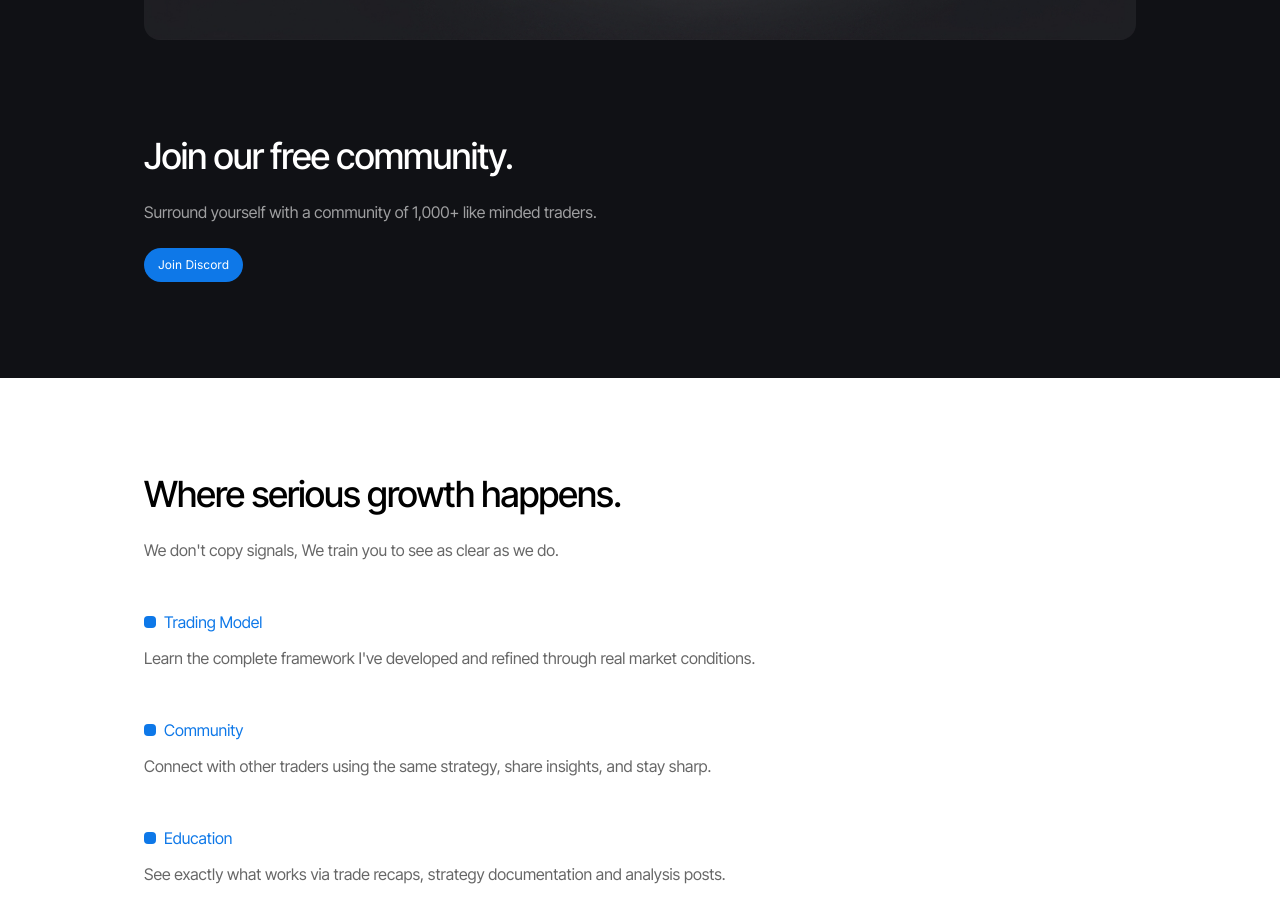
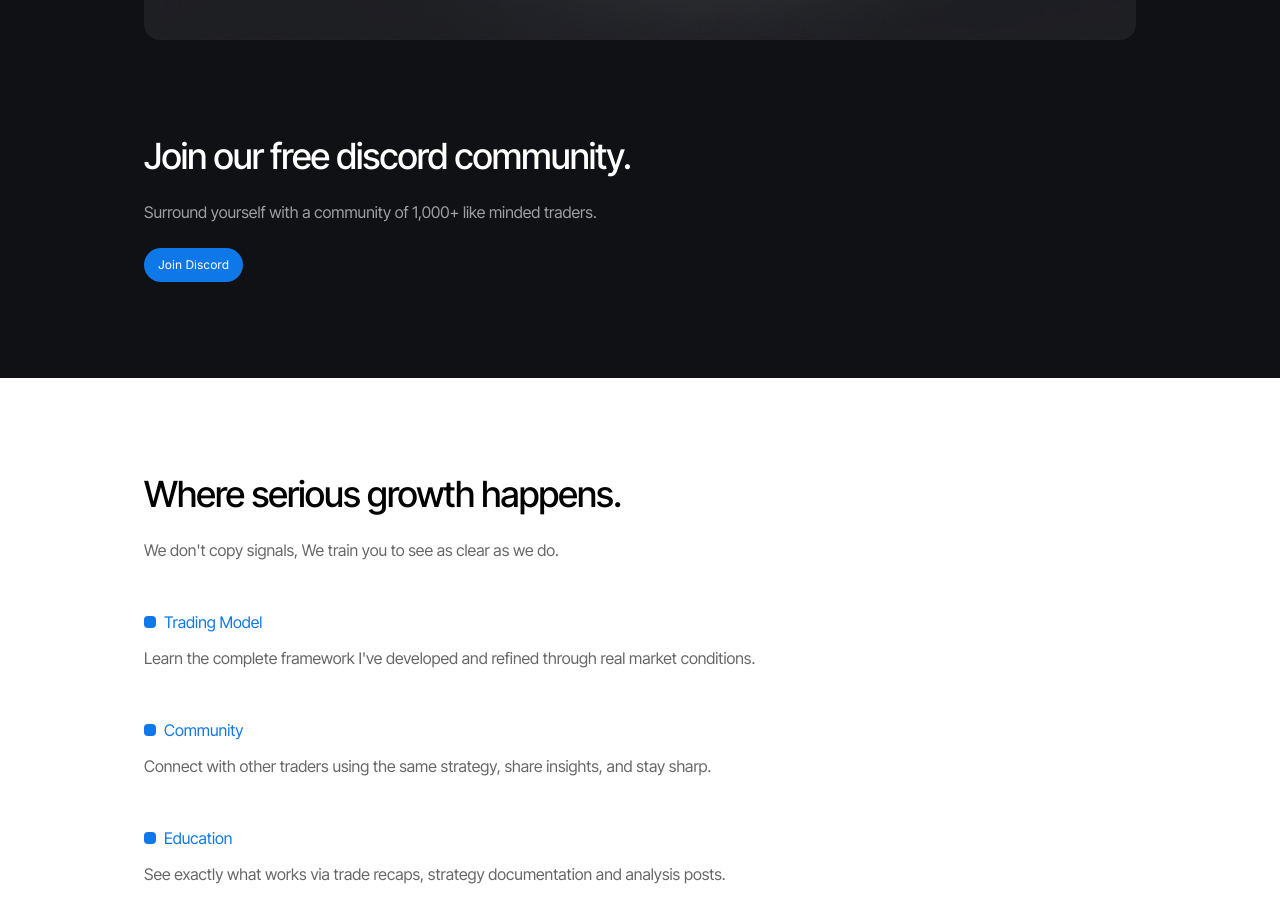
Before and after one commit to w1mayankz/Executionz, a React (Create React App) app: page / in a window 1280 px wide. Shown: the part 900-1822 px from the top of the page. Built offline with nearby package versions, Linux system fonts and the light colour scheme.

Commit message:
Update App.js

```diff
--- a/src/App.js
+++ b/src/App.js
@@ -313,7 +313,7 @@ export default function App() {
               />
 
               <h1 className="mt-24 text-white text-4xl font-medium tracking-tight font-['Inter_Tight']">
-                Join our free community.
+                Join our free discord community.
               </h1>
               <p className="mt-6 text-white/60 leading-normal text-base font-normal font-['Inter_Tight']">
                 Surround yourself with a community of 1,000+ like minded traders.
```
